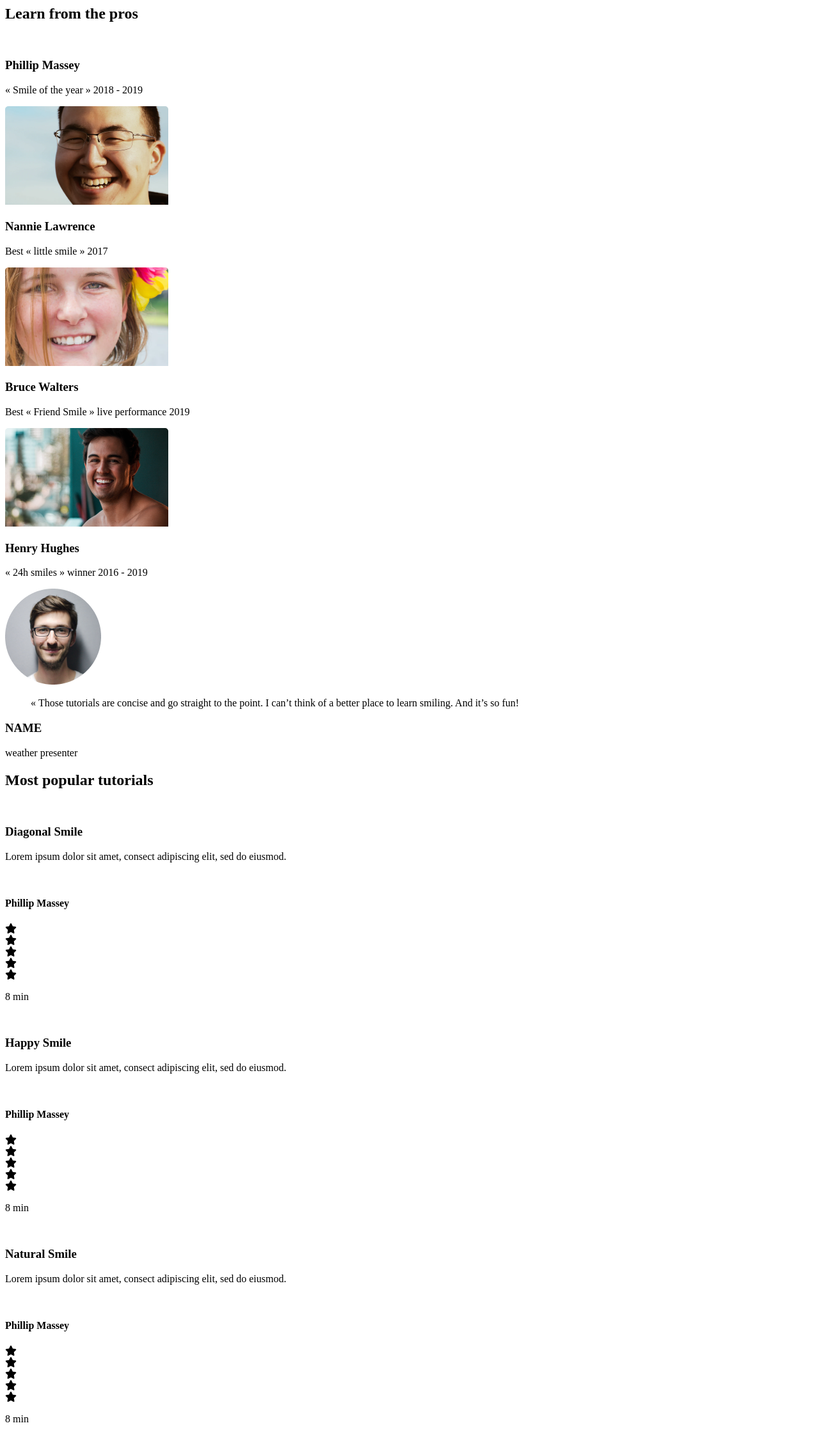
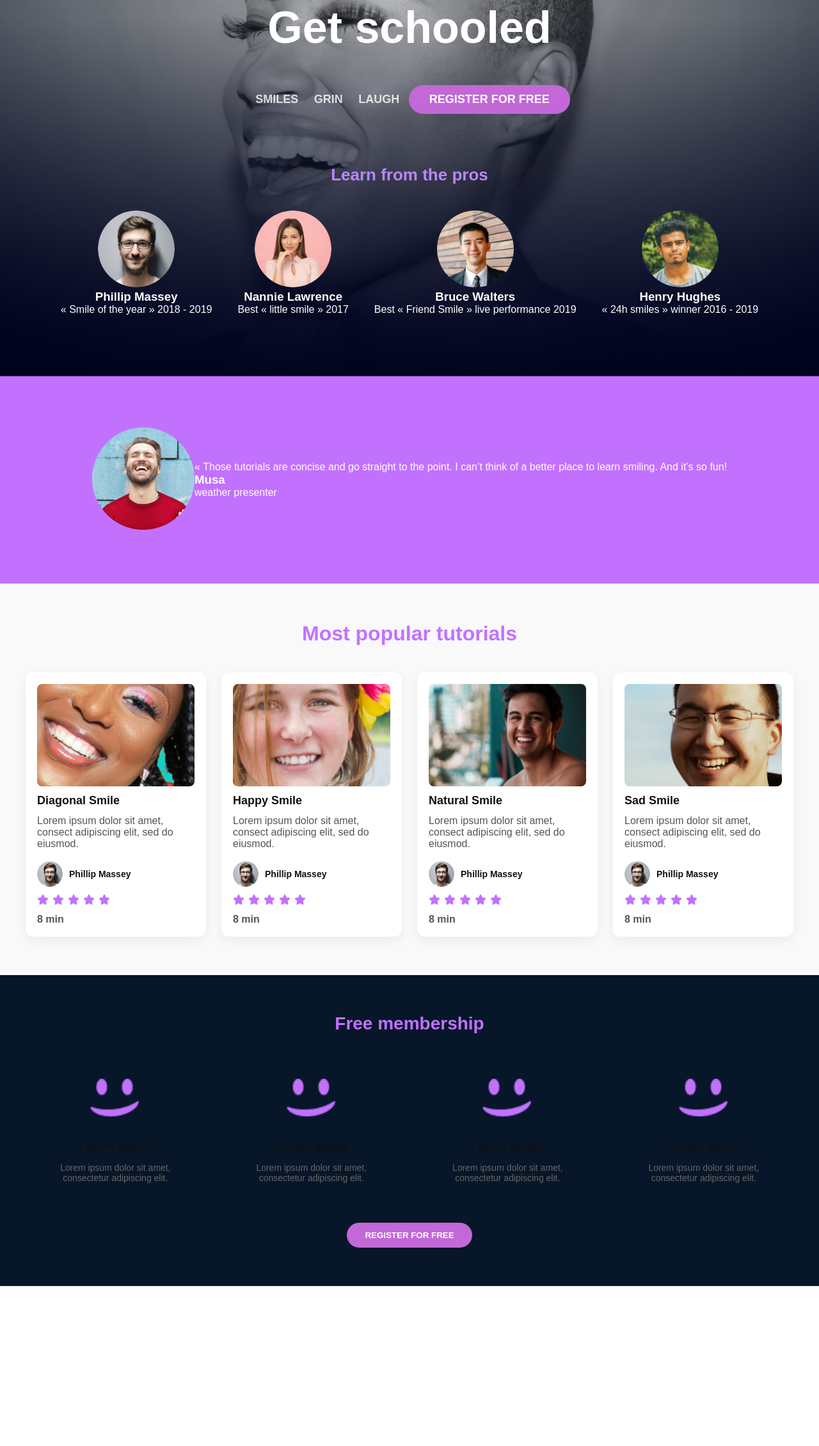
Before and after one commit to bongumusa-web/alx_html_css, a plain HTML site: page css_advanced/index.html in a window 1280 px wide. Shown: the part 212-2472 px from the top of the page at 64% size. Drawn offline with Linux system fonts and the light colour scheme.

Commit message:
css_advance

```diff
--- a/css_advanced/index.html
+++ b/css_advanced/index.html
@@ -4,7 +4,7 @@
     <meta charset="UTF-8">
     <meta name="viewport" content="width=device-width, initial-scale=1.0">
     <script src="https://kit.fontawesome.com/4a2b055604.js" crossorigin="anonymous"></script>
-    <link rel="stylesheet" href="style.css">
+    <link rel="stylesheet" href="styles.css">
     <title>Document</title>
 </head>
 <body>
@@ -33,46 +33,46 @@
                 <h2>Learn from the pros</h2>
                 <div>
                     <div>
-                        <img src="./images/1 (3).png" alt="">
+                        <img src="./images/1.png" alt="">
                         <h3>Phillip Massey</h3>
                         <p>« Smile of the year » 2018 - 2019</p>
                     </div>
                     <div>
-                        <img src="./images/6.png" alt="">
+                        <img src="./images/3.png" alt="">
                         <h3>Nannie Lawrence</h3>
                         <p>Best « little smile » 2017</p>
                     </div>
                     <div>
-                        <img src="./images/7.png" alt="">
+                        <img src="./images/2.png" alt="">
                         <h3>Bruce Walters</h3>
                         <p>Best « Friend Smile » live performance 2019</p>
                     </div>
                     <div>
-                        <img src="./images/8.png" alt="">
+                        <img src="./images/4.png" alt="">
                         <h3>Henry Hughes</h3>
                         <p>« 24h smiles » winner 2016 - 2019</p>
                     </div>
                 </div>
             </div>
         </section>
-        <section>
-            <div>
-                <img src="./images/1.png" alt="image">
+        <section class ="testimonial-section">
+            <div >
+                <img src="./images/5.png" alt="image">
             </div>
             <div>
                 <blockquote>« Those tutorials are concise and go straight to the point. I can’t think of a better place to learn smiling. And it’s so fun!</blockquote>
-                <h3>NAME</h3>
+                <h3>Musa</h3>
                 <P>weather presenter</P>
             </div>
         </section>
-        <section>
+        <section class="popular-tutorials">
             <h2>Most popular tutorials</h2>
             <div>
-                <img src="./images/Bitmap (1).png" alt="">
+                <img src="./images/9.png" alt="">
                 <h3>Diagonal Smile</h3>
                 <p>Lorem ipsum dolor sit amet, consect adipiscing elit, sed do eiusmod.</p>
                 <div>
-                    <img src="./images/1 (3).png" alt="">
+                    <img src="./images/1.png" alt="">
                     <h4>Phillip Massey</h4>
                 </div>
                 <div>
@@ -85,11 +85,11 @@
                 <p>8 min</p>
             </div>
             <div>
-                <img src="./images/Bitmap (4).png" alt="">
+                <img src="./images/7.png" alt="">
                 <h3>Happy Smile</h3>
                 <p>Lorem ipsum dolor sit amet, consect adipiscing elit, sed do eiusmod.</p>
                 <div>
-                    <img src="./images/1 (3).png" alt="">
+                    <img src="./images/1.png" alt="">
                     <h4>Phillip Massey</h4>
                 </div>
                 <div>
@@ -102,11 +102,11 @@
                 <p>8 min</p>
             </div>
             <div>
-                <img src="./images/Bitmap (3).png" alt="">
+                <img src="./images/8.png" alt="">
                 <h3>Natural Smile</h3>
                 <p>Lorem ipsum dolor sit amet, consect adipiscing elit, sed do eiusmod.</p>
                 <div>
-                    <img src="./images/1 (3).png" alt="">
+                    <img src="./images/1.png" alt="">
                     <h4>Phillip Massey</h4>
                 </div>
                 <div>
@@ -119,11 +119,11 @@
                 <p>8 min</p>
             </div>
             <div>
-                <img src="./images/Bitmap (2).png" alt="">
+                <img src="./images/6.png" alt="">
                 <h3>Sad Smile</h3>
                 <p>Lorem ipsum dolor sit amet, consect adipiscing elit, sed do eiusmod.</p>
                 <div>
-                    <img src="./images/1 (3).png" alt="">
+                    <img src="./images/1.png" alt="">
                     <h4>Phillip Massey</h4>
                 </div>
                 <div>
@@ -136,7 +136,7 @@
                 <p>8 min</p>
             </div>
         </section>
-        <section>
+        <section class="footersection">
             <h2>Free membership</h2>
             <div>
                 <img src="./images/smile.png" alt="">
--- a/css_advanced/styles.css
+++ b/css_advanced/styles.css
@@ -0,0 +1,317 @@
+/* RESET */
+* {
+    margin: 0;
+    padding: 0;
+    box-sizing: border-box;
+}
+
+body {
+    font-family: Arial, Helvetica, sans-serif;
+    color: white;
+}
+
+/* HEADER NAVBAR */
+header {
+    width: 100%;
+    position: absolute;
+    top: 0;
+    left: 0;
+    padding: 20px 60px;
+    z-index: 10;
+}
+
+nav {
+    display: flex;
+    justify-content: space-between;
+    align-items: center;
+}
+
+nav ul {
+    list-style: none;
+    display: flex;
+    gap: 30px;
+}
+
+nav a {
+    color: white;
+    text-decoration: none;
+    font-weight: bold;
+}
+
+nav img {
+    width: 120px;
+}
+
+/* HERO SECTION */
+main section:first-of-type {
+    height: 100vh;
+    width: 100%;
+    background-image:
+        linear-gradient(to bottom, rgba(0,0,0,0) 30%, rgba(0,0,30,0.9)),
+        url("images/Object.png");  /* <-- replace with your file */
+    background-size: cover;
+    background-position: top center;
+    display: flex;
+    flex-direction: column;
+    justify-content: center;
+    align-items: center;
+    text-align: center;
+    padding-top: 120px;
+}
+
+/* BIG TITLE */
+main section:first-of-type h1 {
+    font-size: 70px;
+    font-weight: 800;
+    margin-bottom: 20px;
+}
+
+/* SMILES - GRIN - LAUGH */
+main section:first-of-type span {
+    margin: 0 10px;
+    font-size: 18px;
+    font-weight: bold;
+    opacity: 0.8;
+}
+
+/* BUTTON */
+main section:first-of-type button {
+    margin-top: 30px;
+    padding: 12px 32px;
+    border-radius: 25px;
+    border: none;
+    font-size: 18px;
+    font-weight: bold;
+    color: white;
+    background: #C268D7;
+    cursor: pointer;
+}
+
+/* LEARN FROM THE PROS */
+main section:first-of-type h2 {
+    margin-top: 80px;
+    font-size: 26px;
+    color: #B987FF;
+}
+
+/* PROFILES CONTAINER */
+main section:first-of-type > div:nth-of-type(2) > div {
+    display: flex;
+    gap: 40px;
+    margin-top: 40px;
+}
+
+/* EACH PROFILE */
+main section:first-of-type > div:nth-of-type(2) > div > div {
+    text-align: center;
+}
+
+main section:first-of-type img {
+    width: 120px;
+    height: 120px;
+    border-radius: 50%;
+}
+
+
+/* === TESTIMONIAL SECTION === */
+.testimonial-section {
+    background-color: #C271FF; /* purple background */
+    padding: 80px 0;
+    display: flex;
+    justify-content: center;
+    align-items: center;
+}
+
+.testimonial-container {
+    width: 70%;
+    display: flex;
+    align-items: center;
+    gap: 60px;
+}
+
+.testimonial-container img {
+    width: 220px;
+    height: 220px;
+    object-fit: cover;
+    border-radius: 50%;
+}
+
+.testimonial-text {
+    color: white;
+    max-width: 70%;
+    font-size: 22px;
+    line-height: 1.5;
+}
+
+.testimonial-text h3 {
+    margin-top: 25px;
+    font-weight: bold;
+    font-size: 22px;
+}
+
+.testimonial-text p {
+    margin-top: 5px;
+    font-size: 18px;
+    opacity: 0.9;
+}
+
+/* === POPULAR TUTORIALS: h2 at top, then 4 cards in a row === */
+
+.popular-tutorials {
+  /* create the grid: h2 + 4 cards all children of this grid */
+  display: grid;
+  grid-template-columns: repeat(4, 1fr); /* 4 equal columns on wide screens */
+  gap: 24px;
+  padding: 60px 40px;
+  align-items: start;
+  background: #F9F9F9;
+  color: #111;
+}
+
+/* Make the H2 span the full row and center it */
+.popular-tutorials > h2 {
+  grid-column: 1 / -1;   /* span all columns */
+  text-align: center;
+  margin: 0 0 18px;
+  font-size: 32px;
+  color: #C271FF;
+}
+
+/* Each direct child div becomes a card */
+.popular-tutorials > div {
+  background: #fff;
+  padding: 18px;
+  border-radius: 12px;
+  box-shadow: 0 6px 18px rgba(0,0,0,0.06);
+  display: flex;
+  flex-direction: column;
+  gap: 12px;
+  text-align: left;
+}
+
+/* Card image (first image in each card) */
+.popular-tutorials > div > img:first-of-type {
+  width: 100%;
+  height: 160px;
+  object-fit: cover;
+  border-radius: 8px;
+}
+
+/* Card title + description */
+.popular-tutorials > div h3 { font-size: 18px; margin: 0; color: #111; }
+.popular-tutorials > div p { color: #555; margin: 0; }
+
+/* Author row (avatar + name) — your HTML has this as the next div */
+.popular-tutorials > div > div:first-of-type {
+  display: flex;
+  align-items: center;
+  gap: 10px;
+  margin-top: 6px;
+}
+.popular-tutorials > div > div:first-of-type img {
+  width: 40px; height: 40px; border-radius: 50%; object-fit: cover;
+}
+.popular-tutorials > div > div:first-of-type h4 { margin: 0; font-size: 14px; }
+
+/* Stars container (second inner div) — ensure stars are horizontal */
+.popular-tutorials > div > div:nth-of-type(2) {
+  display: flex;
+  gap: 6px;
+  align-items: center;
+  color: #C271FF;
+}
+
+/* Duration (last <p>) */
+.popular-tutorials > div p:last-of-type {
+  margin-top: auto; /* push duration to bottom if card grows */
+  font-weight: 700;
+}
+
+/* ===== Responsive: collapse columns on smaller screens ===== */
+@media (max-width: 1100px) {
+  .popular-tutorials { grid-template-columns: repeat(2, 1fr); }
+}
+
+@media (max-width: 700px) {
+  .popular-tutorials { grid-template-columns: 1fr; padding: 40px 18px; }
+  .popular-tutorials > h2 { font-size: 26px; margin-bottom: 16px; }
+}
+
+
+
+
+
+
+/* === FOOTER SECTION: h2 at top, then 4 cards in a row (like popular-tutorials) === */
+
+.footersection {
+  display: grid;
+  grid-template-columns: repeat(4, 1fr); /* 4 columns on wide screens */
+  gap: 26px;
+  padding: 60px 40px;
+  align-items: start;
+  background:#071629;   /* change as needed */
+  color: #111;
+}
+
+/* Make the H2 span the full row and center it */
+.footersection > h2 {
+  grid-column: 1 / -1;   /* span all columns */
+  text-align: center;
+  margin: 0 0 18px;
+  font-size: 28px;
+  color: #C271FF;
+}
+
+/* Each direct child div becomes a card */
+.footersection > div {
+  background:#071629;
+  padding: 18px;
+  border-radius: 12px;
+  box-shadow: 0 6px 18px rgba(0,0,0,0.06);
+  display: flex;
+  flex-direction: column;
+  gap: 10px;
+  text-align: center;
+  align-items: center;
+}
+
+/* Card image (first image in each card) */
+.footersection > div > img {
+  width: 80px;
+  height: 80px;
+  object-fit: contain;
+  border-radius: 12px;
+  margin-bottom: 8px;
+}
+
+/* Card title + paragraph */
+.footersection > div h3 { font-size: 18px; margin: 6px 0 4px; color: #111; }
+.footersection > div p { color: #666; margin: 0; font-size: 14px; }
+
+/* Button below the cards: full width row, centered */
+.footersection > button {
+  grid-column: 1 / -1;   /* place the button across full width under the 4 cards */
+  justify-self: center;  /* center horizontally */
+  margin-top: 18px;
+  padding: 12px 28px;
+  border-radius: 24px;
+  border: none;
+  background: #C268D7;
+  color: white;
+  font-weight: 700;
+  cursor: pointer;
+}
+
+/* Responsive: 2 columns on medium, 1 column on small */
+@media (max-width: 1100px) {
+  .footersection { grid-template-columns: repeat(2, 1fr); padding: 40px 30px; }
+}
+
+@media (max-width: 700px) {
+  .footersection { grid-template-columns: 1fr; padding: 30px 18px; }
+  .footersection > h2 { font-size: 22px; margin-bottom: 14px; }
+  .footersection > div { text-align: left; align-items: flex-start; }
+  .footersection > div img { width: 64px; height: 64px; }
+  .footersection > button { justify-self: stretch; }
+}
```
